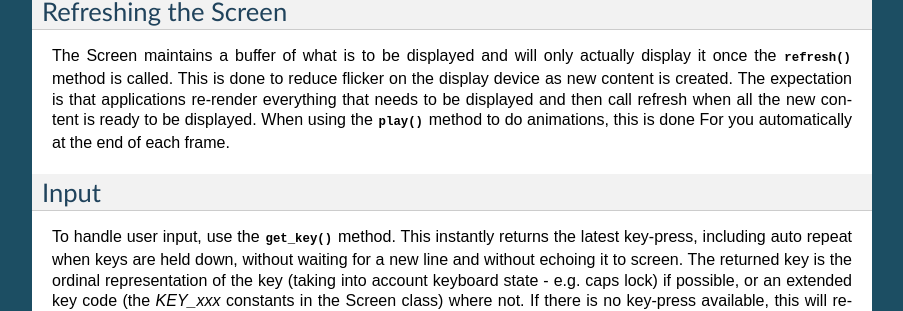
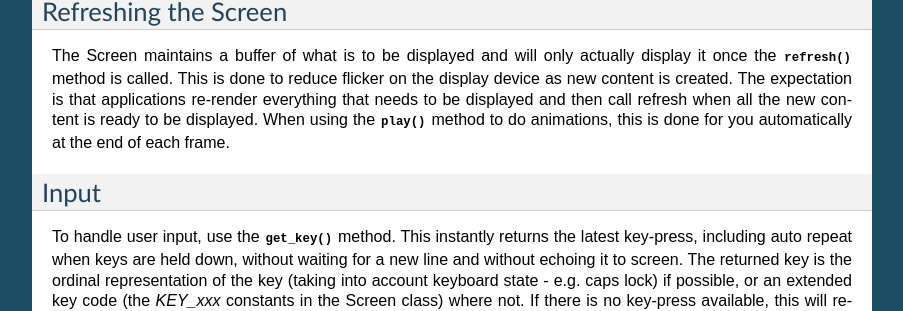
Before and after one commit to peterbrittain/asciimatics, a Sphinx documentation site: the page built from doc/source/io.rst, in a window 1280 px wide. Shown: the part 904-1215 px from the top of the page, without its empty margins (198-1101 px from the left). Built offline with Sphinx 7.4.7, drawn with Linux system fonts in a browser that asks for light colours.

Commit message:
Update io.rst

```diff
--- a/doc/source/io.rst
+++ b/doc/source/io.rst
@@ -32,7 +32,7 @@ If you want to do something more complex, you can use the :py:meth:`.paint` meth
 
 Refreshing the Screen
 ---------------------
-The Screen maintains a buffer of what is to be displayed and will only actually display it once the :py:meth:`.refresh` method is called.  This is done to reduce flicker on the display device as new content is created.  The expectation is that applications re-render everything that needs to be displayed and then call refresh when all the new content is ready to be displayed.  When using the :py:meth:`.play` method to do animations, this is done For you automatically at the end of each frame.
+The Screen maintains a buffer of what is to be displayed and will only actually display it once the :py:meth:`.refresh` method is called.  This is done to reduce flicker on the display device as new content is created.  The expectation is that applications re-render everything that needs to be displayed and then call refresh when all the new content is ready to be displayed.  When using the :py:meth:`.play` method to do animations, this is done for you automatically at the end of each frame.
 
 Input
 -----
```
